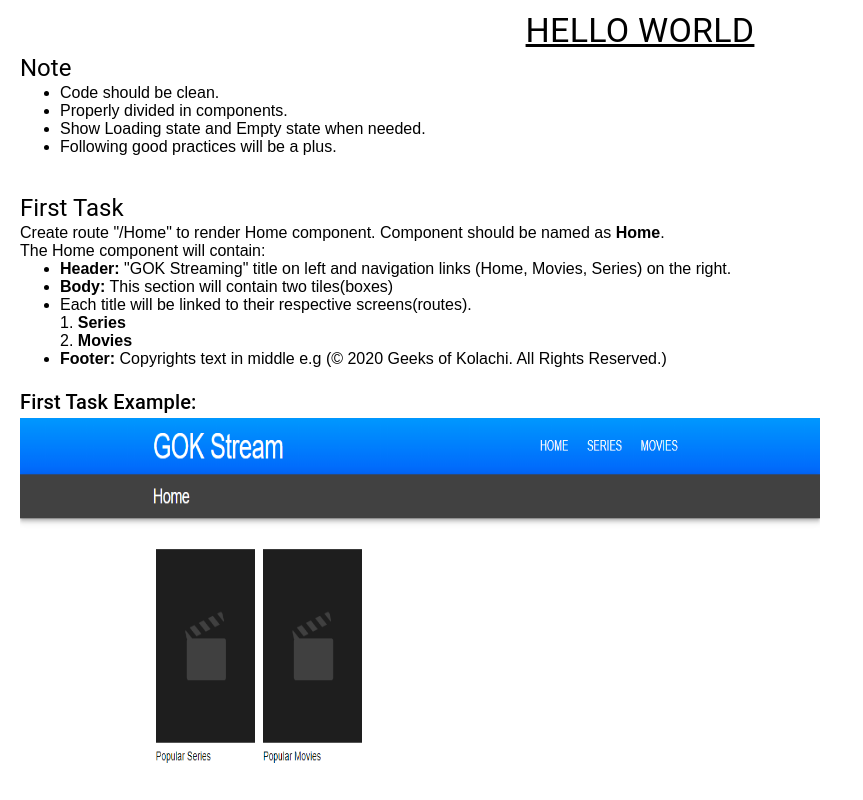
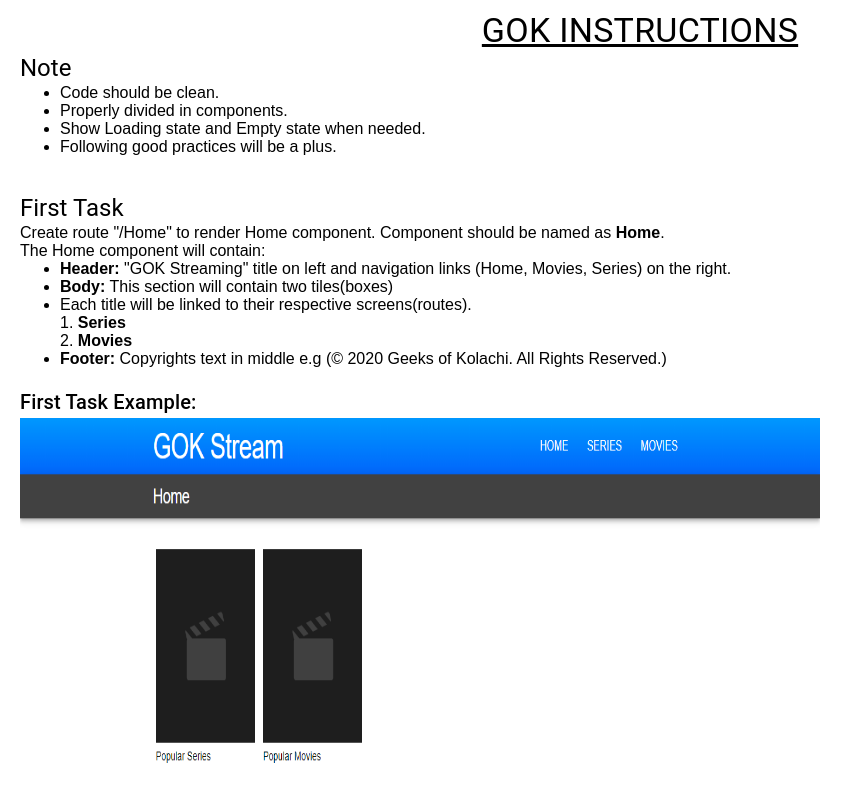
Before and after one commit to mudassirwaseem/Challenge2, a React (Create React App) app: page / in a window 1280 px wide. Shown: the top 800 px of the page, without its empty margins (0-863 px from the left). Built offline with nearby package versions, Linux system fonts and the light colour scheme.

Commit message:
change main heading

```diff
--- a/src/screens/Instructions/index.jsx
+++ b/src/screens/Instructions/index.jsx
@@ -27,7 +27,7 @@ const Instructions = () => {
   return (
     <div className={classes.root}>
       <Typography className={classes.title} variant={"h4"}>
-        Hello world
+        GOK Instructions
       </Typography>
       <div>
         <Typography variant={"h5"}>Note</Typography>
```
